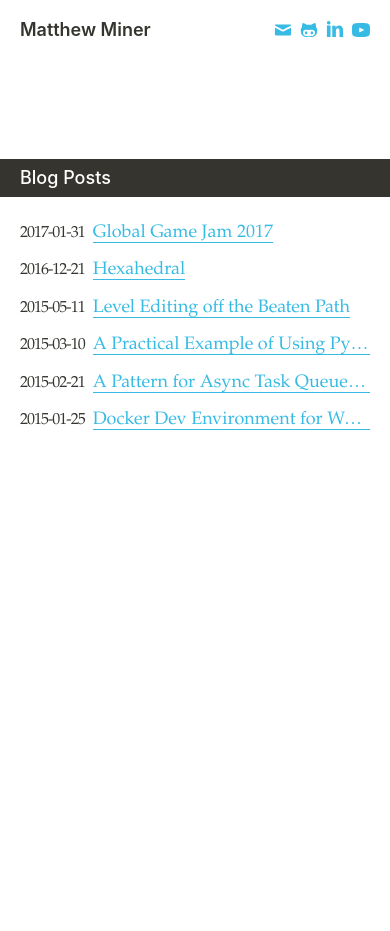
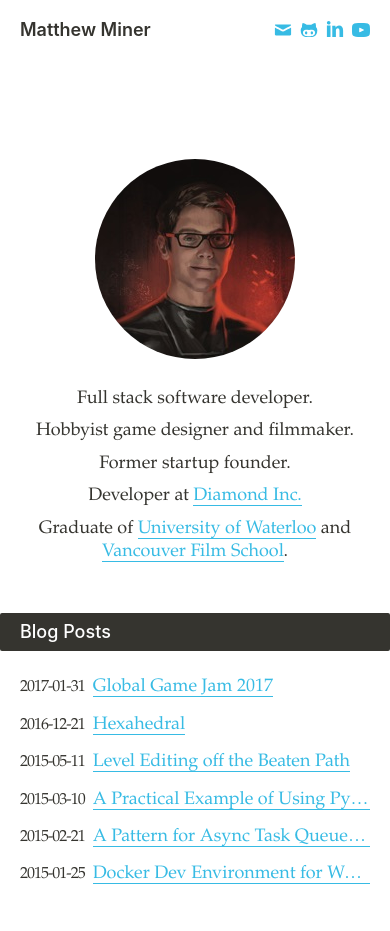
Before and after one commit to mminer/mminer.github.com, a Jekyll site: the page built from index.html, in a window 390 px wide. Built offline with Jekyll 4.4.1, drawn with Linux system fonts in a browser that asks for light colours; before the commit the page ends 900 px from its top, so only the background shows below that.

Commit message:
About about me section to front page

```diff
--- a/_sass/_main.scss
+++ b/_sass/_main.scss
@@ -86,6 +86,7 @@ img {
 
 pre {
   background-color: $light-accent-color;
+  border-radius: 0.2rem;
   margin-left: -$side-padding;
   margin-right: -$side-padding;
   overflow-x: auto;
@@ -249,6 +250,7 @@ article, main {
 
   h2, h3, h4, h5, h6 {
     background-color: $dark-color;
+    border-radius: 0.2rem;
     font-size: inherit;
     line-height: 1;
     margin-bottom: 2rem;
@@ -280,6 +282,27 @@ article, main {
 
   ol, ul {
     padding-left: 6rem;
+  }
+}
+
+.about {
+  @include align-items(center);
+  @include display(flex);
+  @include justify-content(center);
+
+  img {
+    border-radius: 50%;
+  }
+
+  li {
+    line-height: 1.3;
+    margin: 0.9rem 0;
+  }
+
+  ul {
+    list-style: none;
+    margin: 0;
+    padding-left: 4rem;
   }
 }
 
@@ -330,7 +353,7 @@ article, main {
   }
 
   body > header {
-    margin-bottom: 2rem;
+    margin-bottom: 6rem;
   }
 
   article, main {
@@ -348,8 +371,28 @@ article, main {
   }
 }
 
-@media (max-width: 530px) {
+@media (max-width: 550px) {
   body > header h2 {
     display: none;
   }
+
+  .about {
+    @include flex-direction(column);
+
+    img {
+      margin-bottom: 2rem;
+    }
+
+    ul {
+      padding-left: 0;
+      text-align: center;
+    }
+  }
 }
+
+@media (max-width: $page-width) {
+  h2, h3, h4, h5, h6,
+  pre {
+    border-radius: 0;
+  }
+}
--- a/index.html
+++ b/index.html
@@ -3,6 +3,18 @@ layout: base
 ---
 
 <main>
+
+  <div class="about">
+    <img alt="Avatar" class="avatar" srcset="/images/avatar.jpg 1x, /images/avatar@2x.jpg 2x" src="/images/avatar.jpg">
+    <ul>
+      <li>Full stack software developer.</li>
+      <li>Hobbyist game designer and filmmaker.</li>
+      <li>Former startup founder.</li>
+      <li>Developer at <a href="https://www.diamond.io">Diamond Inc.</a></li>
+      <li>Graduate of <a href="https://uwaterloo.ca">University of Waterloo</a> and <a href="https://vfs.edu">Vancouver Film School</a>.</li>
+    </ul>
+  </div>
+
   <h3>Blog Posts</h3>
 
   <ul class="links">
```
Also changed, not shown: images/avatar.jpg (added), images/avatar@2x.jpg (added), images/bg.jpg (deleted).
